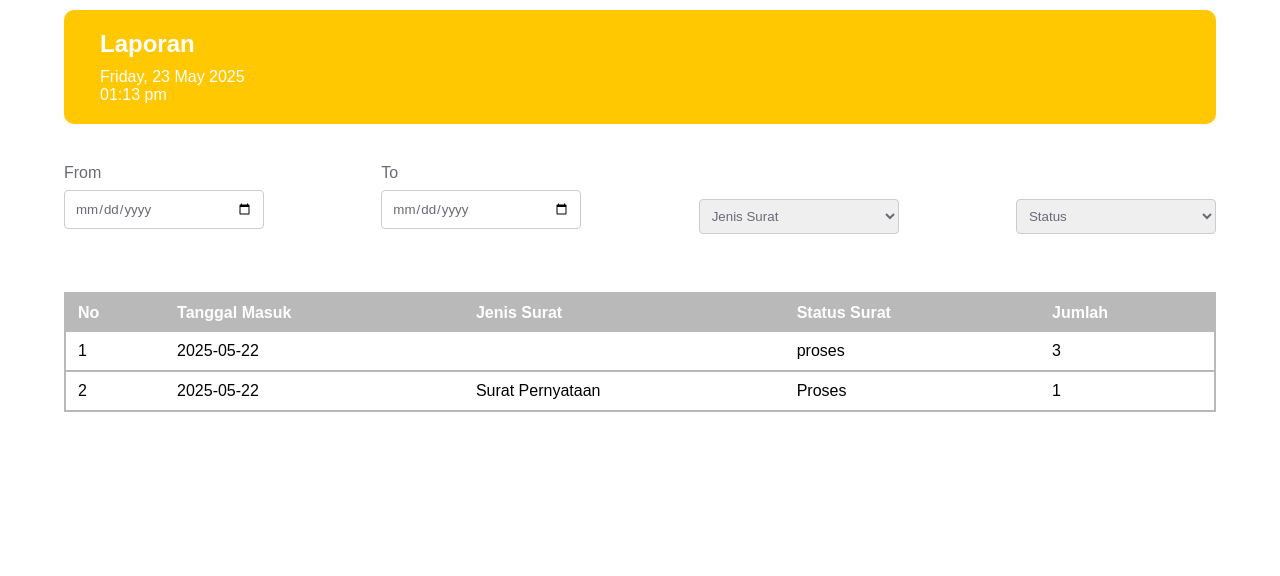
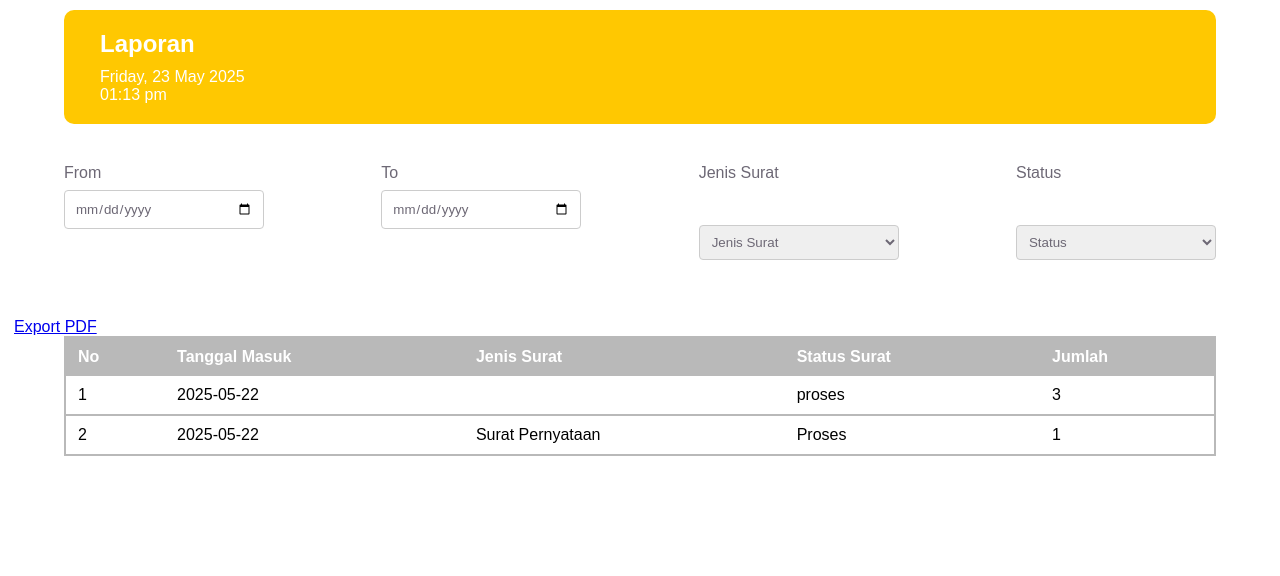
Before and after one commit to aghnianurhidayah/bdlproject-esuratv2, a PHP site: page /laporan_surat.php in a window 1280 px wide. Shown: the part 94-670 px from the top of the page. Run offline with PHP 8.4, Linux system fonts and the light colour scheme; a user stored in the database is signed in; data comes from the database, SQL or seed files in the repository.

Commit message:
update & add export pdf

```diff
--- a/views/laporan_surat.php
+++ b/views/laporan_surat.php
@@ -91,6 +91,7 @@
                         <input type="date" name="ti" id="ti" class="form-control">
                     </div>
                     <div class="form-group">
+                        <label for="js">Jenis Surat</label>
                         <select name="jenis_surat" id="jenis_surat" class="form-control">
                             <option value="">Jenis Surat</option>
                             <option value="Surat Keterangan">Surat Keterangan</option>
@@ -99,6 +100,7 @@
                         </select>
                     </div>
                     <div class="form-group">
+                        <label for="stat">Status</label>
                         <select name="status" id="status" class="form-control">
                             <option value="">Status</option>
                             <option value="Proses">Proses</option>
@@ -107,6 +109,9 @@
                         </select>
                     </div>
                 </form>
+            </div>
+            <div class="export">
+                <a href="..\laporan\export_laporan.php">Export PDF</a>
             </div>
 
             <!-- Tabel Data -->
```
